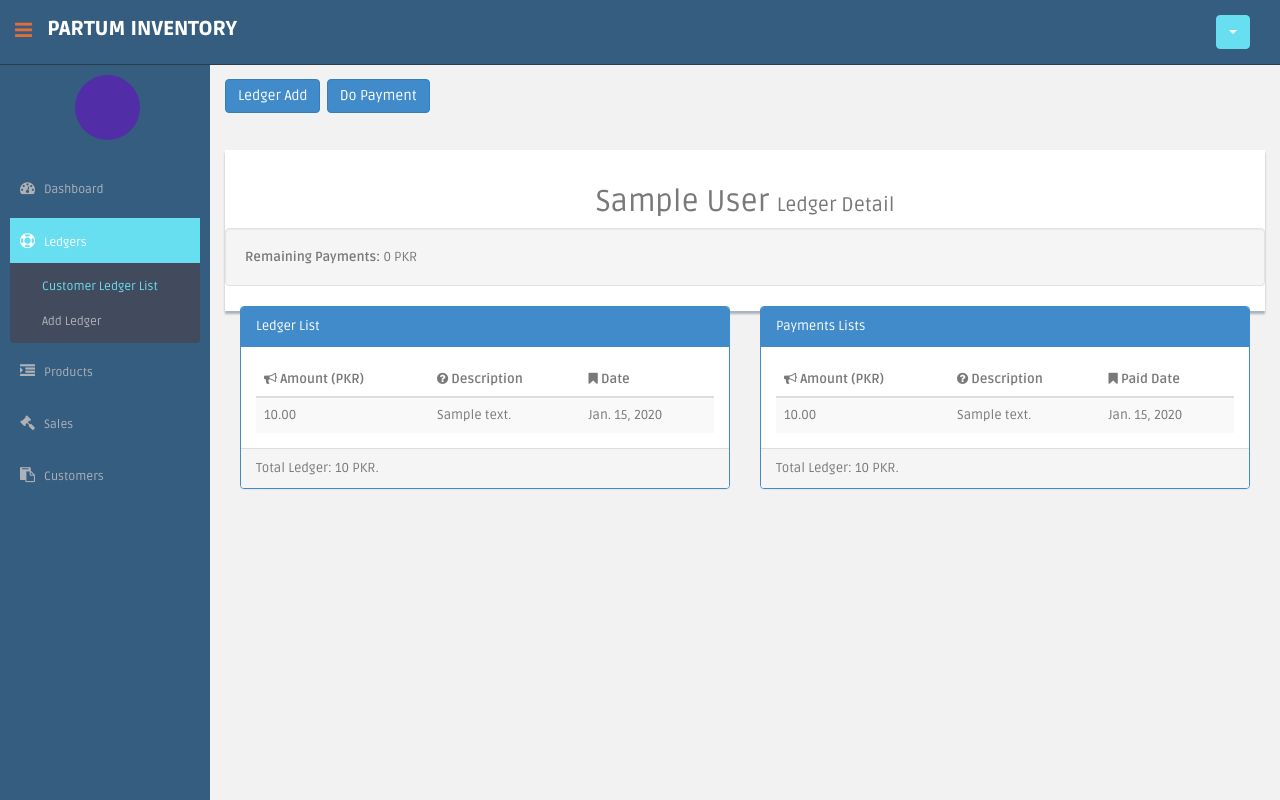
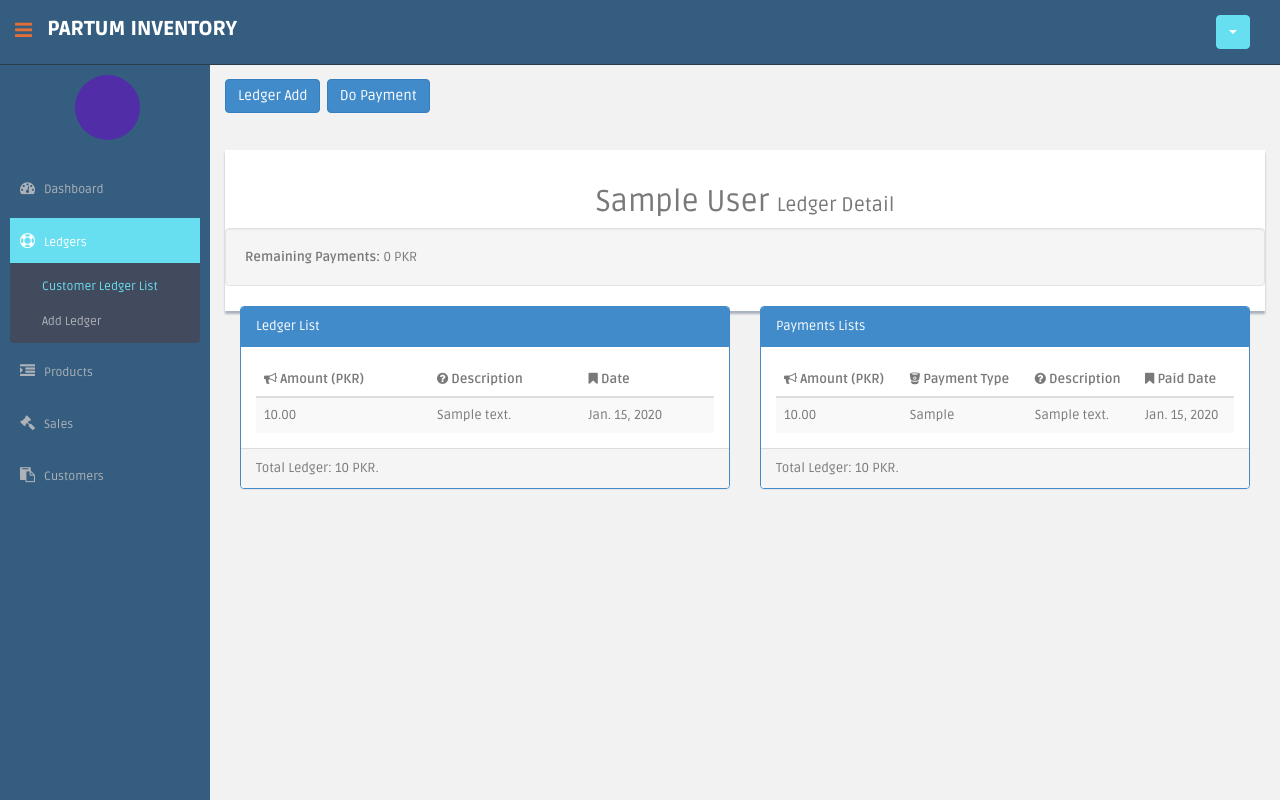
Before and after one commit to janzaheer/partum_inventory, a Django app: page /ledger/customer/1/ledger/details/ in a window 1280 px wide. Run offline with Django 3.2, Linux system fonts and the light colour scheme; tables that the repository leaves empty hold one stand-in row (values such as "Sample post"); some libraries are stand-ins or nearby versions.

Commit message:
update in frontend

```diff
--- a/templates/ledger/customer_ledger_details.html
+++ b/templates/ledger/customer_ledger_details.html
@@ -51,6 +51,7 @@
                         <thead>
                             <tr>
                                 <th><i class="fa fa-bullhorn"></i> Amount (PKR)</th>
+                                <th><i class="fa fa-bitbucket"></i> Payment Type</th>
                                 <th><i class="fa fa-question-circle"></i> Description</th>
                                 <th><i class="fa fa-bookmark"></i> Paid Date</th>
                             </tr>
@@ -59,6 +60,7 @@
                             {% for payment in payments %}
                                 <tr>
                                     <td>{{ payment.amount}}</td>
+                                    <td>{{ payment.payment_type}}</td>
                                     <td>{{ payment.description }}</td>
                                     <td>{{ payment.created_at|date }}</td>
                                 </tr>
```
